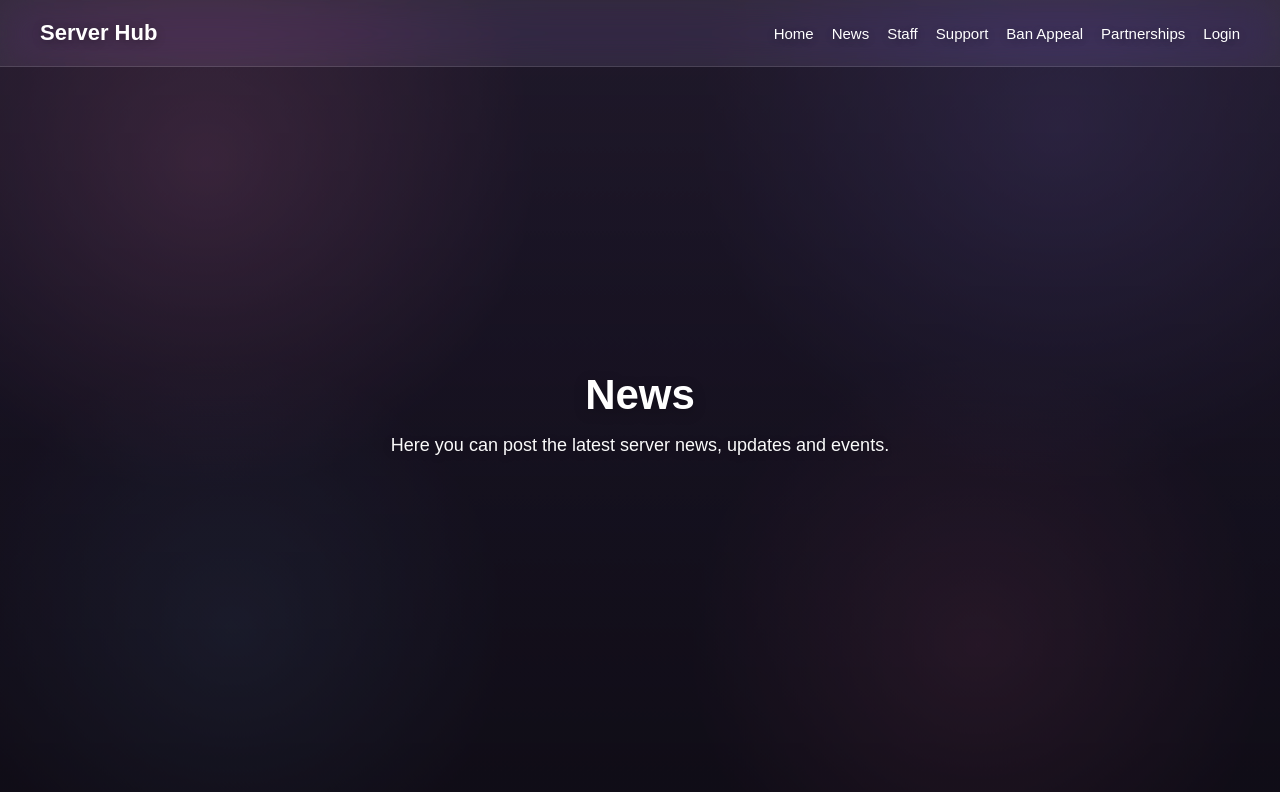
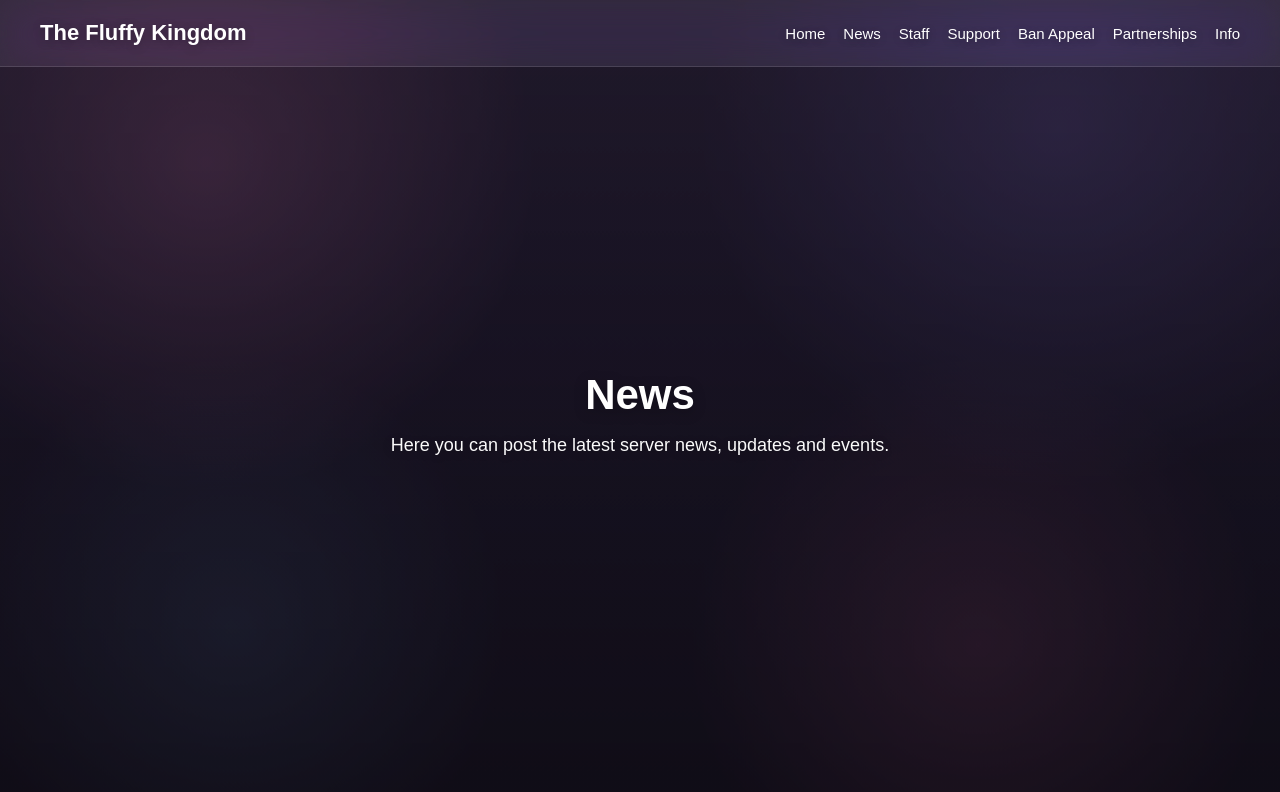
Before and after one commit to Rohxci/Fluffy-site, a plain HTML site: page news.html in a window 1280 px wide. Drawn offline with Linux system fonts and the light colour scheme.

Commit message:
Update news.html

```diff
--- a/news.html
+++ b/news.html
@@ -1,14 +1,14 @@
 <!DOCTYPE html>
 <html lang="en">
 <head>
-  <meta charset="UTF-8">
-  <meta name="viewport" content="width=device-width, initial-scale=1.0">
-  <title>News</title>
-  <link rel="stylesheet" href="css/style.css">
+  <meta charset="UTF-8" />
+  <meta name="viewport" content="width=device-width, initial-scale=1.0" />
+  <title>News - The Fluffy Kingdom</title>
+  <link rel="stylesheet" href="css/style.css" />
 </head>
 <body>
   <header class="navbar">
-    <div class="nav-logo">Server Hub</div>
+    <div class="nav-logo">The Fluffy Kingdom</div>
     <nav>
       <a href="index.html">Home</a>
       <a href="news.html">News</a>
@@ -16,7 +16,7 @@
       <a href="support.html">Support</a>
       <a href="ban-appeal.html">Ban Appeal</a>
       <a href="partnerships.html">Partnerships</a>
-      <a href="login.html">Login</a>
+      <a href="info.html">Info</a>
     </nav>
   </header>
 
```
